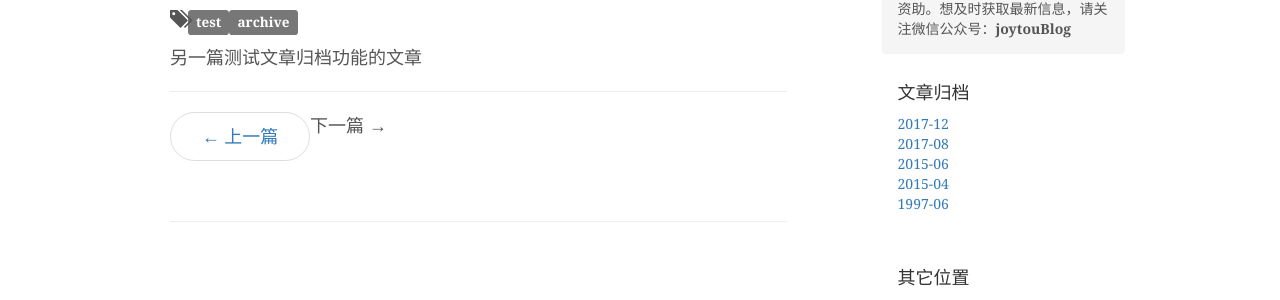
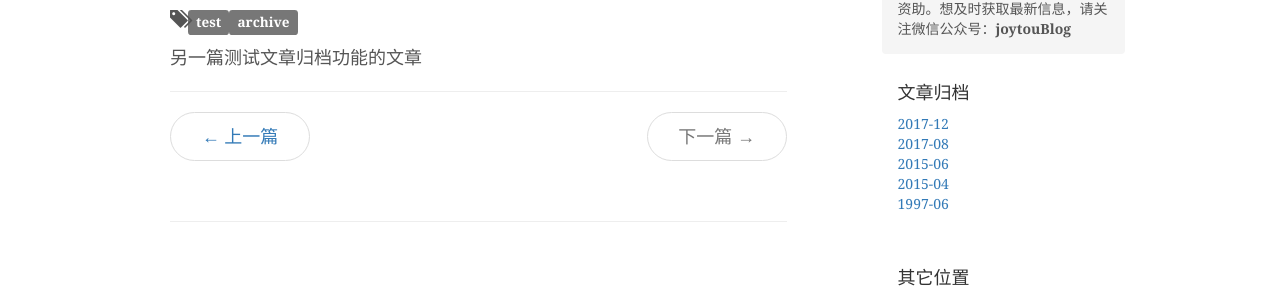
Before and after one commit to joytou/joytou.github.io, a Jekyll site: the page built from _posts/1997-06-08-another-for-testing-the-archive-cn.md, in a window 1280 px wide. Shown: the part 310-610 px from the top of the page. Built offline with Jekyll 4.4.1, drawn with Linux system fonts in a browser that asks for light colours; some web fonts are replaced; comment, search, counter and statistics services are not loaded.

Commit message:
修复'当为首篇/未篇时，插件按钮显示样式错误'

```diff
--- a/_includes/post_pagination.html
+++ b/_includes/post_pagination.html
@@ -49,12 +49,12 @@
   {%- if previousurl -%}
     <li class="previous"><a href="{{ previousurl }}" title="{{ previoustitle }}">&larr; {{ translation.previouspost }}</a></li>
   {%- else -%}
-    <li class="previous disabled">&larr; {{ translation.previouspost }}</li>
+    <li class="previous disabled"><a>&larr; {{ translation.previouspost }}</a></li>
   {%- endif -%}
   {%- if nexturl -%}
     <li class="next"><a href="{{ nexturl }}" title="{{ nexttitle }}">{{ translation.nextpost }} &rarr;</a></li>
   {%- else -%}
-    <li class="next disabled">{{ translation.nextpost }} &rarr;</li>
+    <li class="next disabled"><a>{{ translation.nextpost }} &rarr;</a></li>
   {%- endif -%}
   </ul>
 <hr>
```
